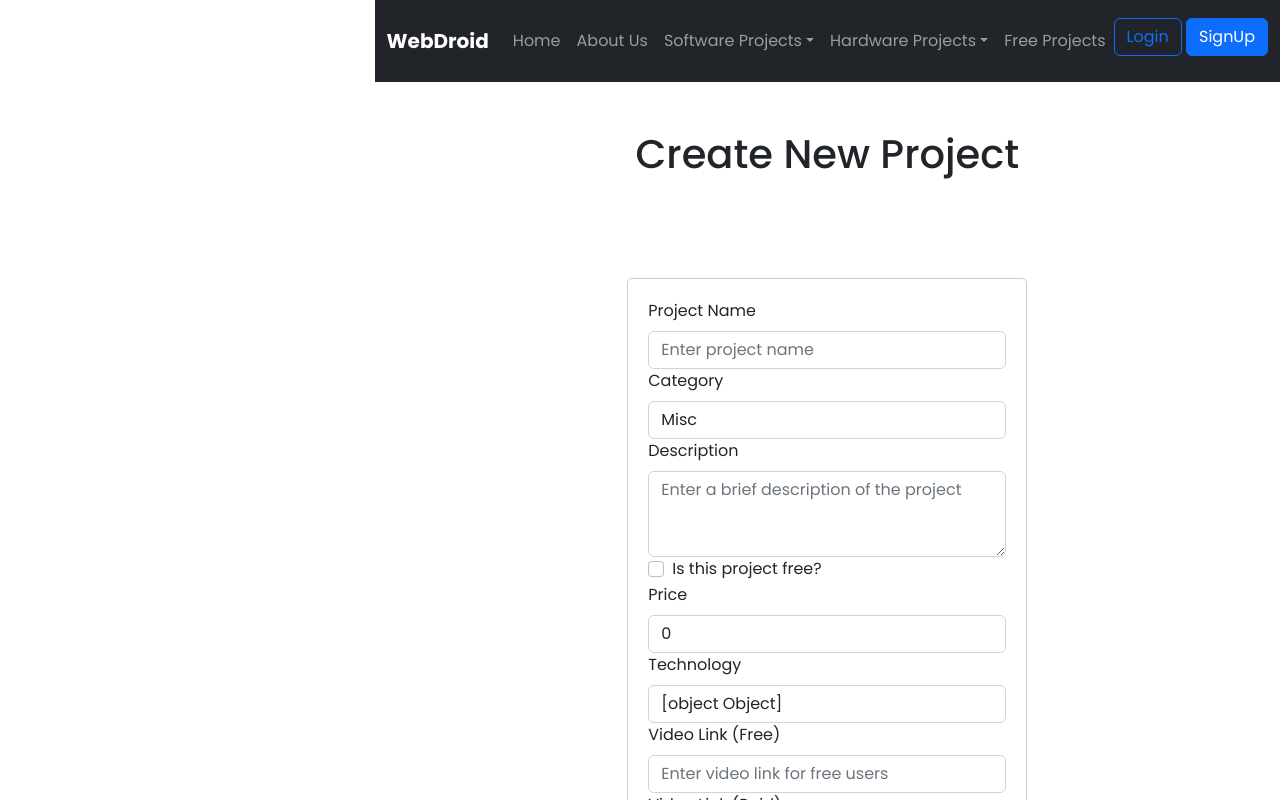
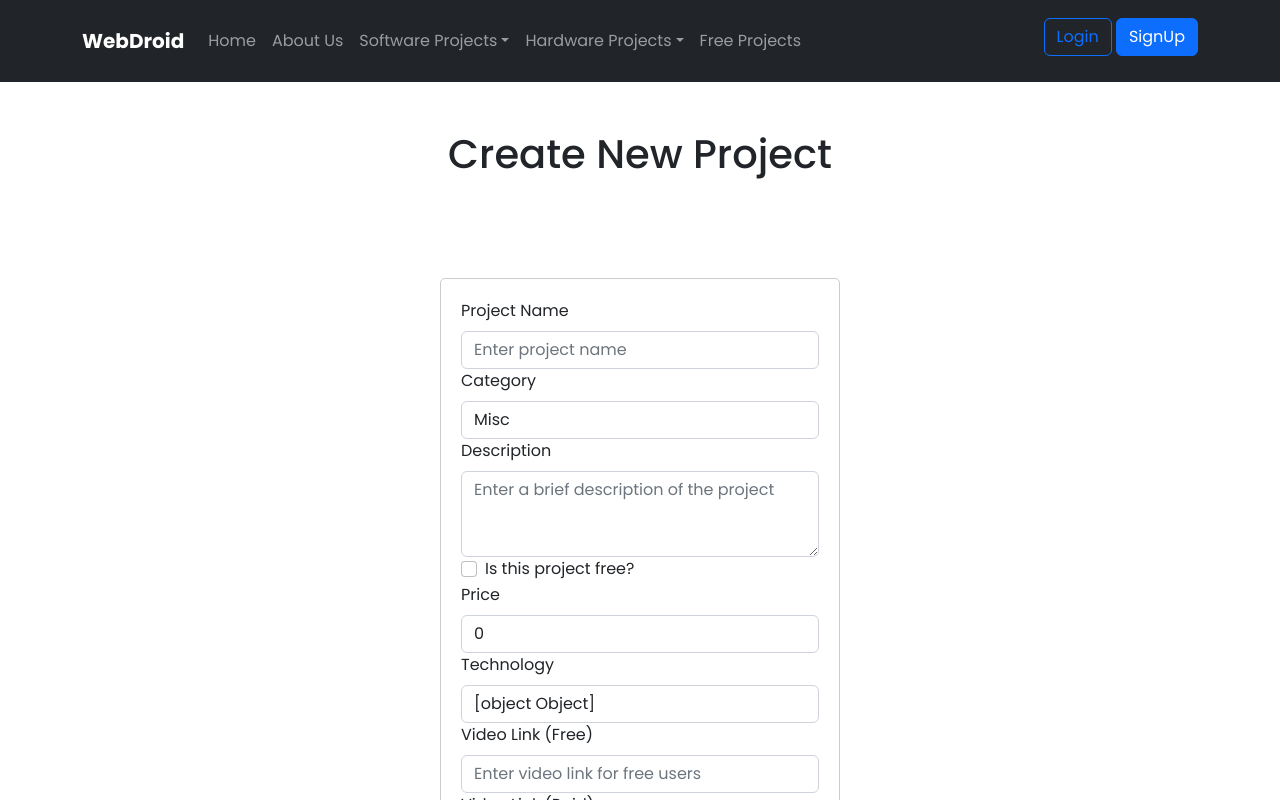
Before and after one commit to ignacio-001/webdroid_edutech, a React (Create React App) app in the folder frontend/: page /createProject in a window 1280 px wide. Shown: the top 800 px of the page. Built offline with nearby package versions, Linux system fonts and the light colour scheme.

Commit message:
changes done

```diff
--- a/frontend/src/components/footer.css
+++ b/frontend/src/components/footer.css
@@ -6,13 +6,14 @@
     font-family: "Poppins", sans-serif;
 }
 
-body {
+
+/* body {
     display: flex;
-    /* background: #333 !important; */
+    background: #333 !important;
     justify-content: flex-end;
     align-items: flex-end;
     min-height: 100vh;
-}
+} */
 
 .footer {
     position: relative;
```
